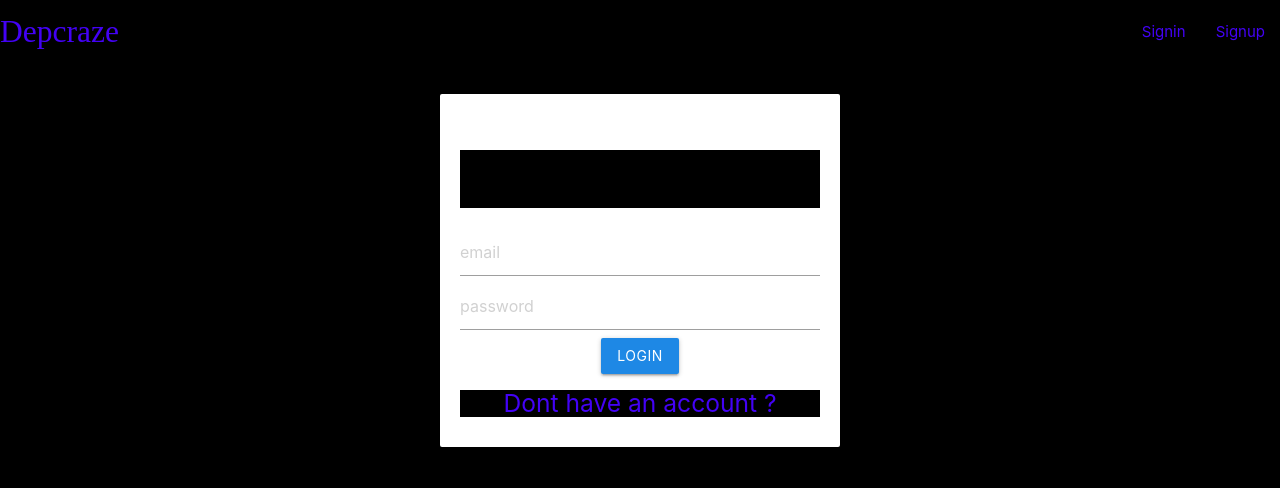
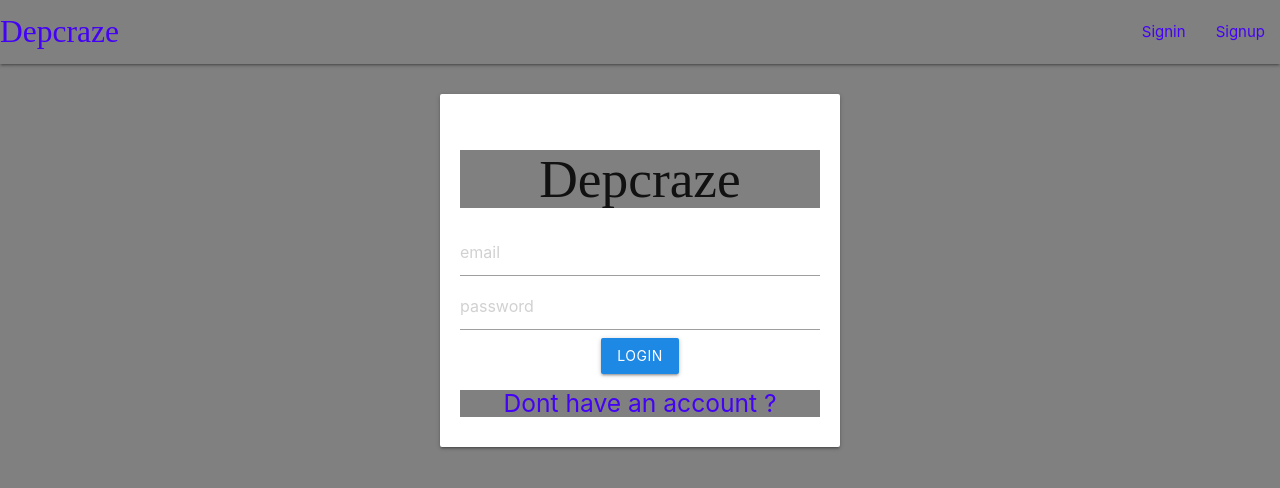
Before and after one commit to Depgit/social-app-mern-stack, a React (Create React App) app in the folder client/: page /signin in a window 1280 px wide. Shown: the top 488 px of the page. Built offline with nearby package versions, Linux system fonts and the light colour scheme; a web font is replaced by a local one.

Commit message:
make it better

```diff
--- a/client/src/App.css
+++ b/client/src/App.css
@@ -1,7 +1,7 @@
 @import url('https://fonts.googleapis.com/css2?family=Grand+Hotel&display=swap');
 
 *{
-  background-color: black;
+  background-color: gray;
 }
 
 a{
--- a/client/src/App.js
+++ b/client/src/App.js
@@ -10,8 +10,8 @@ import CreatePost from './components/screens/CreatePost'
 import {reducer,initialState} from './reducers/userReducer'
 import UserProfile from './components/screens/UserProfile'
 import SubscribedUserPosts from './components/screens/SubscribesUserPosts'
-import Reset from './components/screens/Reset'
-import NewPassword from './components/screens/Newpassword'
+// import Reset from './components/screens/Reset'
+// import NewPassword from './components/screens/Newpassword'
 export const UserContext = createContext()
 
 
--- a/client/src/components/screens/Profile.js
+++ b/client/src/components/screens/Profile.js
@@ -83,8 +83,8 @@ const Profile  = ()=>{
                    <h5>{state?state.email:"loading"}</h5>
                    <div style={{display:"flex",justifyContent:"space-between",width:"108%"}}>
                        <h6>{mypics.length} posts</h6>
-                       <h6>{state?state.followers.length:"0"} followers</h6>
-                       <h6>{state?state.following.length:"0"} following</h6>
+                       {/* <h6>{state.follower!=undefined?state.followers.length:"0"} followers</h6>
+                       <h6>{state.following!=undefined?state.following.length:"0"} following</h6> */}
                    </div>
 
                </div>
```
Also changed, not shown: 1 other file (tests, documents, lock files or other folders).
